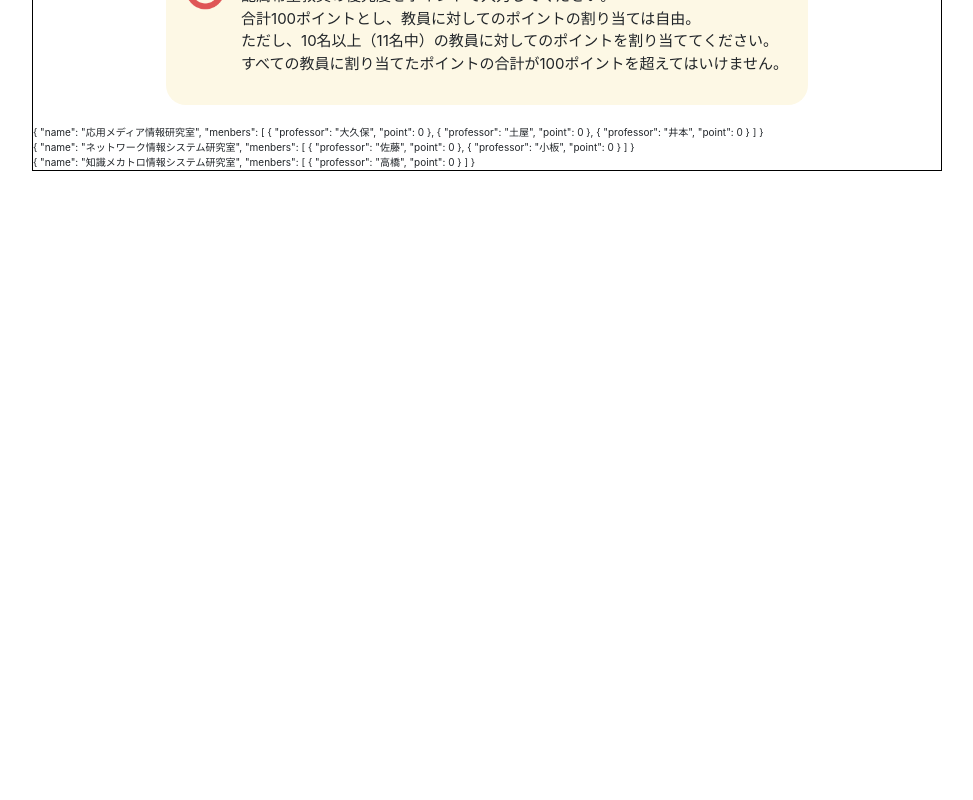
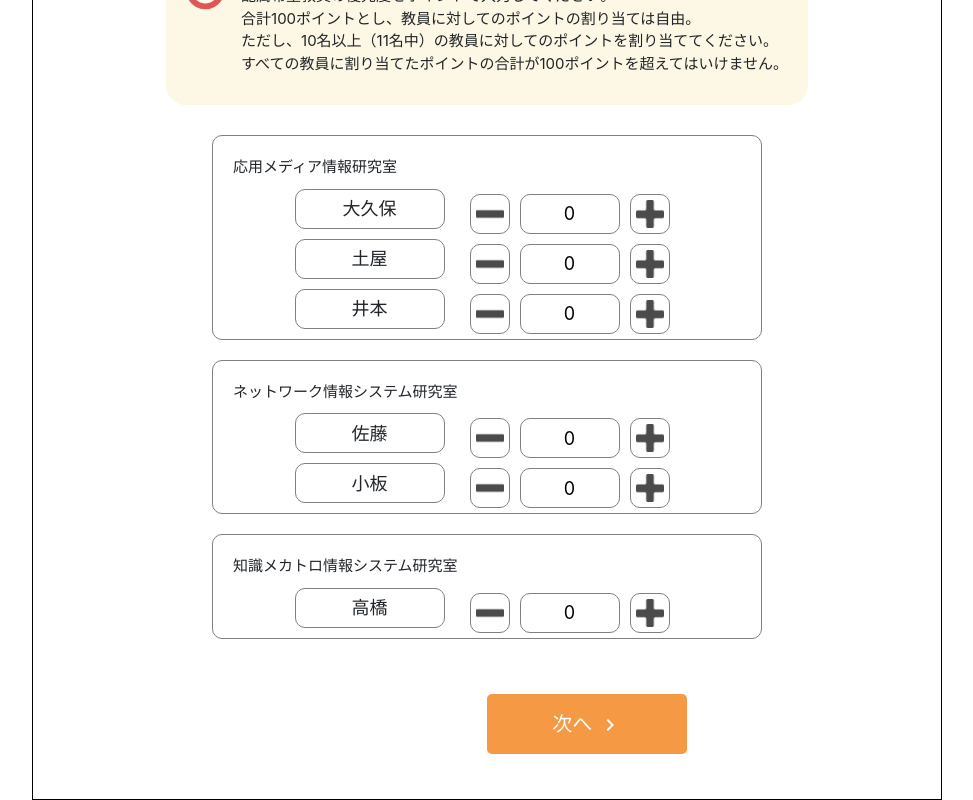
Before and after one commit to shinnosuke-K/lab-assignment-front, a Nuxt app: page /lab in a window 1280 px wide. Shown: the part 277-1077 px from the top of the page, without its empty margins (153-1126 px from the left). Before the commit the page ends 800 px from the top, so only its background shows below. Built offline with nearby package versions, Linux system fonts and the light colour scheme.

Commit message:
入力項目に必要な情報を追加

```diff
--- a/pages/lab.vue
+++ b/pages/lab.vue
@@ -3,11 +3,15 @@
         <div class="section">
             <Section :section="section" />
             <Precautions v-if="section.show" :people="people" />
-            <Item
+            <ItemCard
                 v-for="lab in laboratories"
                 :key="lab.name"
                 :lab="lab"
+                :num="people.num"
             />
+            <nuxt-link to="/graduate">
+                <ProgressButton :btn="{'word': '次へ'}"/>
+            </nuxt-link>
         </div>
     </b-container>
 </template>
@@ -15,14 +19,17 @@
 <script>
 import Section from '@/components/Section'
 import Precautions from '@/components/Precautions'
-import Item from '@/components/Item'
-
+import ItemCard from '@/components/ItemCard'
+import ProgressButton from '@/components/ProgressButton'
+import BackButton from '@/components/BackButton'
 
 export default {
     components: {
         Section,
         Precautions,
-        Item
+        ItemCard,
+        ProgressButton,
+        BackButton
     },
     data() {
         // vuexを利用する
@@ -86,4 +93,8 @@ export default {
     border: solid 1px black;
     margin: 0% 100px;
 }
+
+.btn {
+    display: flex;
+}
 </style>
```
